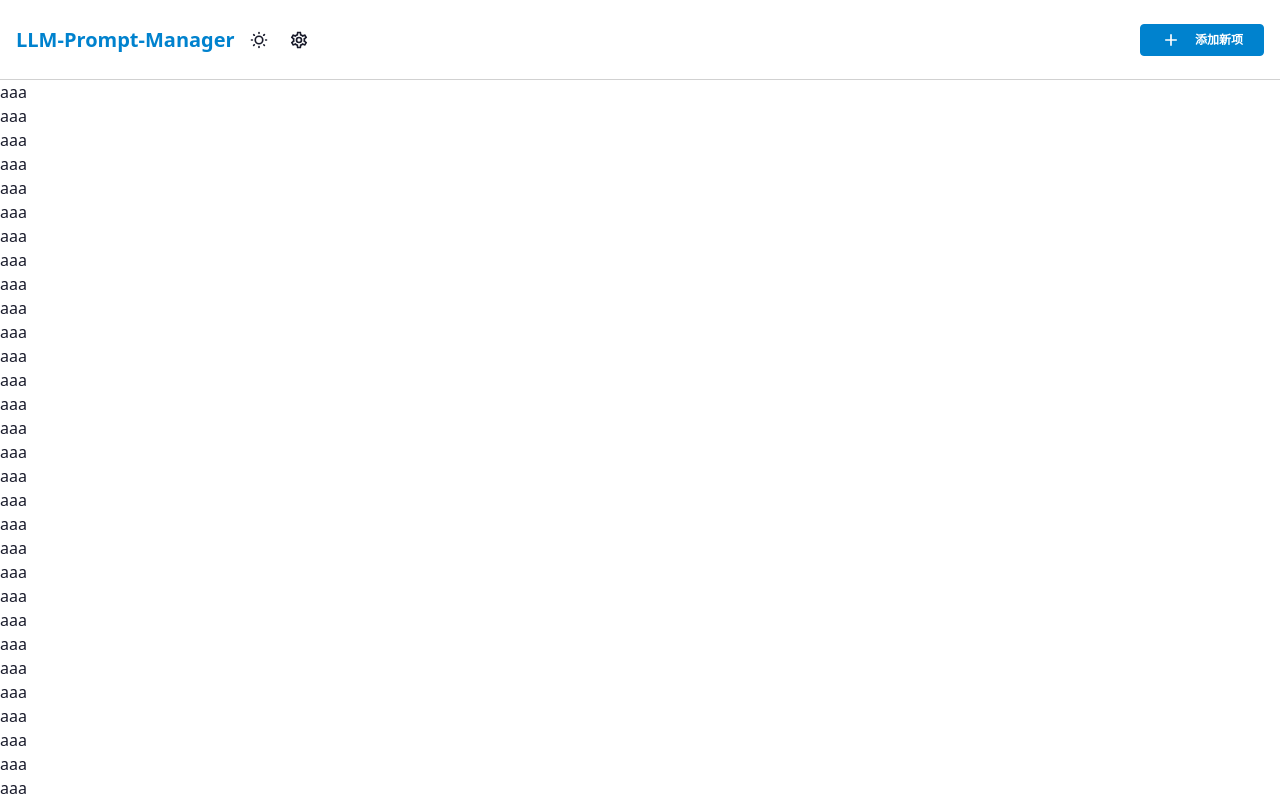
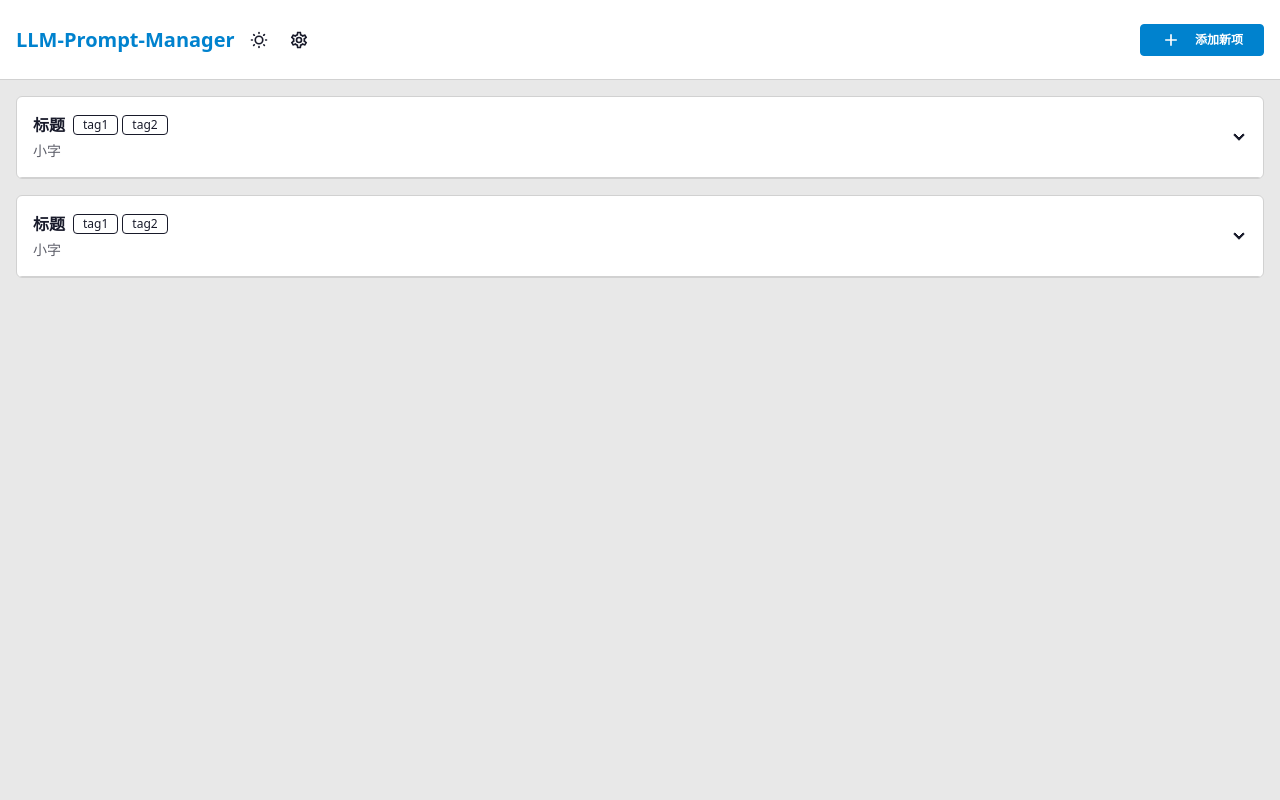
Before and after one commit to S1lverAkatsuki/llm-prompt-manager, a Vue app: page / in a window 1280 px wide. Built offline with nearby package versions, Linux system fonts and the light colour scheme.

Commit message:
复制按钮 + 可折叠的唯一显示页面项

```diff
--- a/src/App.vue
+++ b/src/App.vue
@@ -4,6 +4,47 @@ import { invoke } from "@tauri-apps/api/core";
 
 const greetMsg = ref("");
 const name = ref("");
+const expandedId = ref<number | null>(null);
+const copiedId = ref<number | null>(null);
+const copyTimeout = ref<NodeJS.Timeout | null>(null);
+
+// 示例数据
+const items = ref([
+  {
+    id: 1,
+    title: "标题",
+    preview: "小字",
+    content: "aaaa",
+    tags: ["tag1", "tag2"]
+  },
+  {
+    id: 2,
+    title: "标题",
+    preview: "小字",
+    content: "aaaa",
+    tags: ["tag1", "tag2"]
+  },
+]);
+
+const toggleExpand = (id: number) => expandedId.value = (expandedId.value === id) ? null : id;
+
+const handleCopy = async (id: number, content: string) => {
+  try {
+    await navigator.clipboard.writeText(content);
+    copiedId.value = id;
+
+    if (copyTimeout.value) {
+      clearTimeout(copyTimeout.value);
+    }
+
+    copyTimeout.value = setTimeout(() => {
+      copiedId.value = null;
+    }, 2000);
+  } catch (err) {
+    // 吞掉
+  }
+};
+
 
 async function greet() {
   greetMsg.value = await invoke("greet", { name: name.value });
@@ -19,8 +60,8 @@ async function greet() {
           class="text-primary font-bold text-xl shrink-0 hover:brightness-80 cursor-pointer" title="前往Github查看">
           LLM-Prompt-Manager
         </a>
-        <label class="swap swap-rotate btn btn-circle btn-ghost btn-sm text-base-content hover:bg-base-200">
-          <input type="checkbox" class="theme-controller" value="halloween" />
+        <label class="swap swap-rotate btn btn-circle btn-ghost btn-sm text-base-content hover:bg-base-300">
+          <input type="checkbox" class="theme-controller" value="dark" />
 
           <!-- sun icon -->
           <svg class="swap-off w-5 h-5 fill-current" xmlns="http://www.w3.org/2000/svg" viewBox="0 0 24 24">
@@ -34,7 +75,7 @@ async function greet() {
               d="M21.64,13a1,1,0,0,0-1.05-.14,8.05,8.05,0,0,1-3.37.73A8.15,8.15,0,0,1,9.08,5.49a8.59,8.59,0,0,1,.25-2A1,1,0,0,0,8,2.36,10.14,10.14,0,1,0,22,14.05,1,1,0,0,0,21.64,13Zm-9.5,6.69A8.14,8.14,0,0,1,7.08,5.22v.27A10.15,10.15,0,0,0,17.22,15.63a9.79,9.79,0,0,0,2.1-.22A8.11,8.11,0,0,1,12.14,19.73Z" />
           </svg>
         </label>
-        <button class="btn btn-circle btn-ghost btn-sm text-base-content hover:bg-base-200">
+        <button class="btn btn-circle btn-ghost btn-sm text-base-content hover:bg-base-300">
           <svg class="fill-current w-5 h-5" xmlns="http://www.w3.org/2000/svg" viewBox="0 0 24 24">
             <path
               d="M12,8A4,4 0 0,1 16,12A4,4 0 0,1 12,16A4,4 0 0,1 8,12A4,4 0 0,1 12,8M12,10A2,2 0 0,0 10,12A2,2 0 0,0 12,14A2,2 0 0,0 14,12A2,2 0 0,0 12,10M10,22C9.75,22 9.54,21.82 9.5,21.58L9.13,18.93C8.5,18.68 7.96,18.34 7.44,17.94L4.95,18.95C4.73,19.03 4.46,18.95 4.34,18.73L2.34,15.27C2.21,15.05 2.27,14.78 2.46,14.63L4.57,12.97L4.5,12L4.57,11L2.46,9.37C2.27,9.22 2.21,8.95 2.34,8.73L4.34,5.27C4.46,5.05 4.73,4.96 4.95,5.05L7.44,6.05C7.96,5.66 8.5,5.32 9.13,5.07L9.5,2.42C9.54,2.18 9.75,2 10,2H14C14.25,2 14.46,2.18 14.5,2.42L14.87,5.07C15.5,5.32 16.04,5.66 16.56,6.05L19.05,5.05C19.27,4.96 19.54,5.05 19.66,5.27L21.66,8.73C21.79,8.95 21.73,9.22 21.54,9.37L19.43,11L19.5,12L19.43,13L21.54,14.63C21.73,14.78 21.79,15.05 21.66,15.27L19.66,18.73C19.54,18.95 19.27,19.04 19.05,18.95L16.56,17.95C16.04,18.34 15.5,18.68 14.87,18.93L14.5,21.58C14.46,21.82 14.25,22 14,22H10M11.25,4L10.88,6.61C9.68,6.86 8.62,7.5 7.85,8.39L5.44,7.35L4.69,8.65L6.8,10.2C6.4,11.37 6.4,12.64 6.8,13.8L4.68,15.36L5.43,16.66L7.86,15.62C8.63,16.5 9.68,17.14 10.87,17.38L11.24,20H12.76L13.13,17.39C14.32,17.14 15.37,16.5 16.14,15.62L18.57,16.66L19.32,15.36L17.2,13.81C17.6,12.64 17.6,11.37 17.2,10.2L19.31,8.65L18.56,7.35L16.15,8.39C15.38,7.5 14.32,6.86 13.12,6.62L12.75,4H11.25Z" />
@@ -49,47 +90,72 @@ async function greet() {
         </button>
       </div>
     </div>
-    <div class="w-full flex-1 content-bg-color  overflow-y-scroll">
-      <div>aaa</div>
-      <div>aaa</div>
-      <div>aaa</div>
-      <div>aaa</div>
-      <div>aaa</div>
-      <div>aaa</div>
-      <div>aaa</div>
-      <div>aaa</div>
-      <div>aaa</div>
-      <div>aaa</div>
-      <div>aaa</div>
-      <div>aaa</div>
-      <div>aaa</div>
-      <div>aaa</div>
-      <div>aaa</div>
-      <div>aaa</div>
-      <div>aaa</div>
-      <div>aaa</div>
-      <div>aaa</div>
-      <div>aaa</div>
-      <div>aaa</div>
-      <div>aaa</div>
-      <div>aaa</div>
-      <div>aaa</div>
-      <div>aaa</div>
-      <div>aaa</div>
-      <div>aaa</div>
-      <div>aaa</div>
-      <div>aaa</div>
-      <div>aaa</div>
-      <div>aaa</div>
-      <div>aaa</div>
-      <div>aaa</div>
-      <div>aaa</div>
-      <div>aaa</div>
-      <div>aaa</div>
-      <div>aaa</div>
-      <div>aaa</div>
-      <div>aaa</div>
-      <div>aaa</div>
+    <div class="bg-base-200 w-full flex-1 overflow-y-auto p-4">
+      <div class="flex flex-col gap-4">
+        <div v-for="item in items" :key="item.id" class="collapse collapse-arrow bg-base-100 rounded-md border"
+          :class="expandedId === item.id ? 'border-2 border-primary collapse-open' : 'border-base-300'"
+          @click="toggleExpand(item.id)">
+          <input type="checkbox" class="hidden" :checked="expandedId === item.id" />
+          <div class="collapse-title flex items-center gap-2 p-4 min-h-0">
+            <div class="flex flex-col flex-1">
+              <div class="flex flex-row gap-2 items-center mb-1">
+                <p class="font-semibold text-base-content">{{ item.title }}</p>
+                <div class="flex gap-1">
+                  <span v-for="tag in item.tags" :key="tag" class="badge badge-sm badge-outline">
+                    {{ tag }}
+                  </span>
+                </div>
+              </div>
+              <p class="text-sm text-base-content/70">{{ item.preview }}</p>
+            </div>
+            <div class="ml-auto flex gap-2" @click.stop>
+            </div>
+          </div>
+          <div class="collapse-content border-t border-base-300 bg-base-100/50" @click.stop>
+            <div class="p-4">
+              <div class="prose prose-sm max-w-none">
+                <p class="text-base-content">{{ item.content }}</p>
+              </div>
+              <div class="mt-4 flex gap-2 justify-end">
+                <button class="btn btn-sm btn-outline">
+                  <svg xmlns="http://www.w3.org/2000/svg" viewBox="0 0 24 24" fill="currentColor" class="w-4 h-4">
+                    <path
+                      d="M20.71,7.04C21.1,6.65 21.1,6 20.71,5.63L18.37,3.29C18,2.9 17.35,2.9 16.96,3.29L15.12,5.12L18.87,8.87M3,17.25V21H6.75L17.81,9.93L14.06,6.18L3,17.25Z" />
+                  </svg>
+                  编辑
+                </button>
+                <button
+                  class="btn btn-sm"
+                  :class="copiedId === item.id ? 'btn-success' : 'btn-primary'"
+                  @click="handleCopy(item.id, item.content)"
+                  @click.stop
+                >
+                  <svg
+                    v-if="copiedId !== item.id"
+                    xmlns="http://www.w3.org/2000/svg"
+                    viewBox="0 0 24 24"
+                    fill="currentColor"
+                    class="w-4 h-4"
+                  >
+                    <path
+                      d="M19,21H8V7H19M19,5H8A2,2 0 0,0 6,7V21A2,2 0 0,0 8,23H19A2,2 0 0,0 21,21V7A2,2 0 0,0 19,5M16,1H4A2,2 0 0,0 2,3V17H4V3H16V1Z" />
+                  </svg>
+                  <svg
+                    v-else
+                    xmlns="http://www.w3.org/2000/svg"
+                    viewBox="0 0 24 24"
+                    fill="currentColor"
+                    class="w-4 h-4"
+                  >
+                    <path d="M21,7L9,19L3.5,13.5L4.91,12.09L9,16.17L19.59,5.59L21,7Z" />
+                  </svg>
+                  {{ copiedId === item.id ? '已复制' : '复制' }}
+                </button>
+              </div>
+            </div>
+          </div>
+        </div>
+      </div>
     </div>
   </main>
 </template>
--- a/src/style.css
+++ b/src/style.css
@@ -2,7 +2,7 @@
 @plugin "daisyui" {
   themes:
     corporate --default,
-    halloween --prefersdark;
+    dark --prefersdark;
 }
 
 html,
@@ -23,7 +23,3 @@ body {
   -webkit-font-smoothing: antialiased;
   -moz-osx-font-smoothing: grayscale;
 }
-
-.content-bg-color {
-  background-color: oklch(var(--b2) / 0.6);
-}
```
